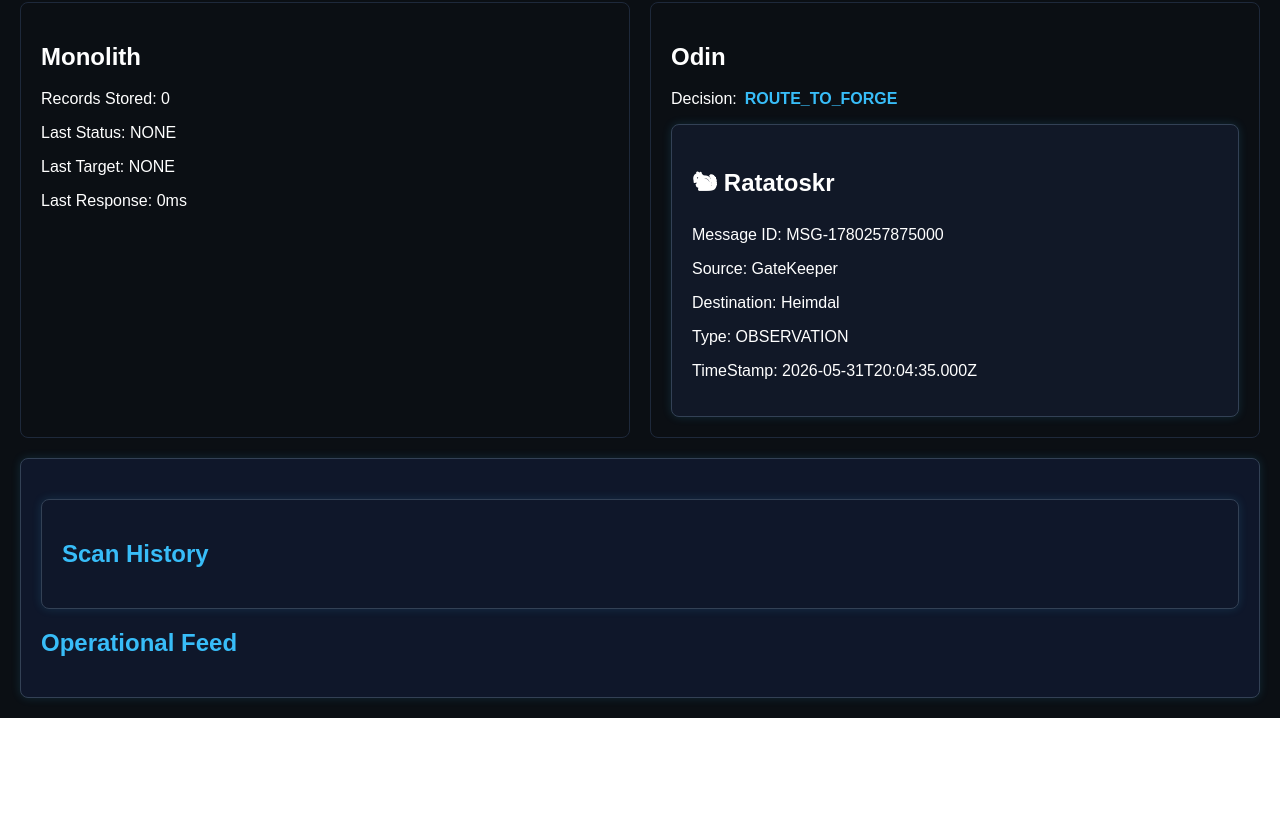
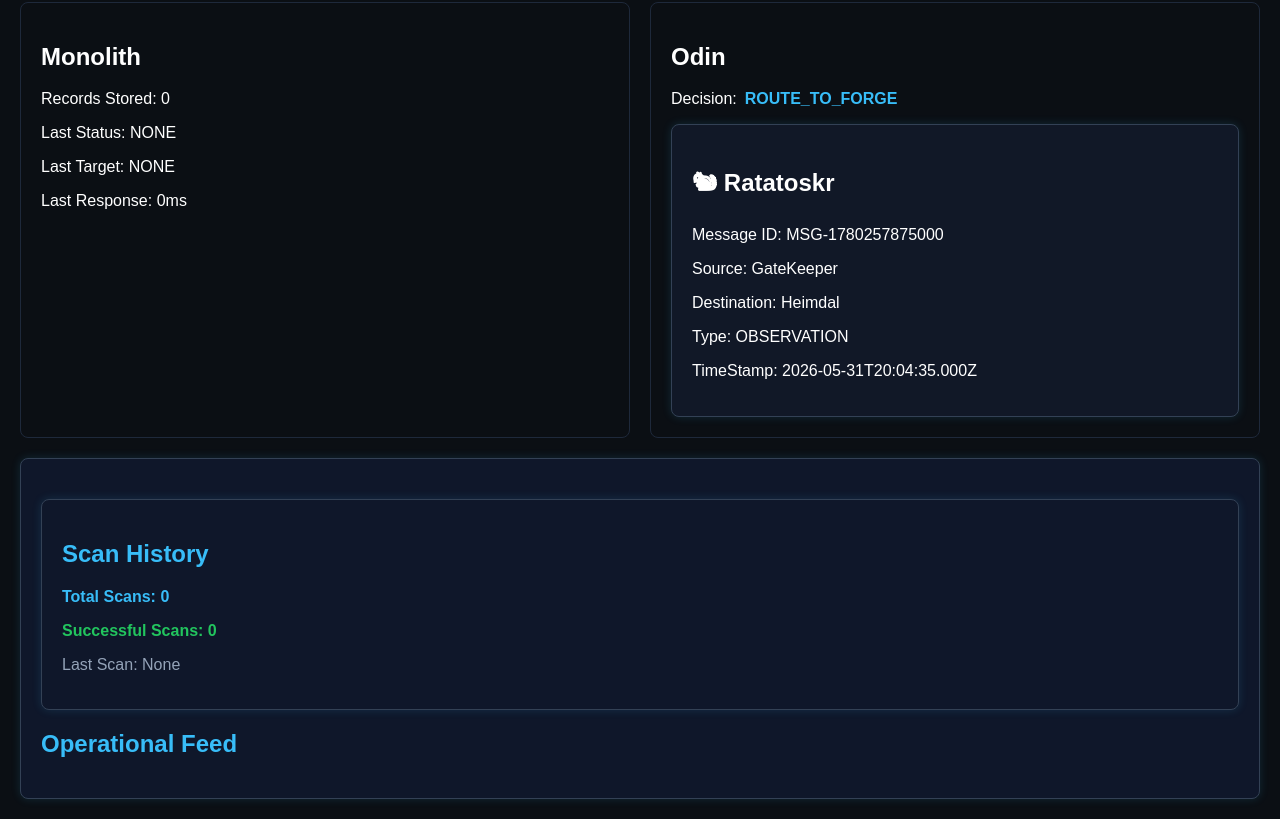
Before and after one commit to GunSlinger0715/overwatch-dashboard, a React (Create React App) app: page / in a window 1280 px wide. Shown: the part 881-1700 px from the top of the page. Before the commit the page ends 1599 px from the top, so only its background shows below. Built offline with nearby package versions, Linux system fonts and the light colour scheme.

Commit message:
Add scan history metrics and tracking

```diff
--- a/src/App.js
+++ b/src/App.js
@@ -449,6 +449,35 @@ function App() {
             Scan History
           </h2>
 
+          <p
+            style={{
+              color: "#38BDF8",
+              fontWeight: "bold",
+              marginBottom: "15px"
+            }}
+          >
+            Total Scans: {scanHistory.length}
+          </p>
+
+          <p
+            style={{
+              color: "#22C55E",
+              fontWeight: "bold",
+              marginBottom: "10px"
+            }}
+          >
+            Successful Scans: {scanHistory.length}
+          </p>
+
+          <p
+            style={{
+              color: "#94A3B8",
+              marginBottom: "15px"
+            }}
+          >
+            Last Scan: {scanHistory.length > 0 ? scanHistory[scanHistory.length - 1] : "None"}
+          </p>
+
           {scanHistory.map((scan, index) => (
             <p
               key={index}
@@ -457,7 +486,7 @@ function App() {
                 marginBottom: "8px"
               }}
             >
-              {scan}
+              {`Scan #${index + 1} - ${scan}`}
             </p>
           ))}
         </div>
```
